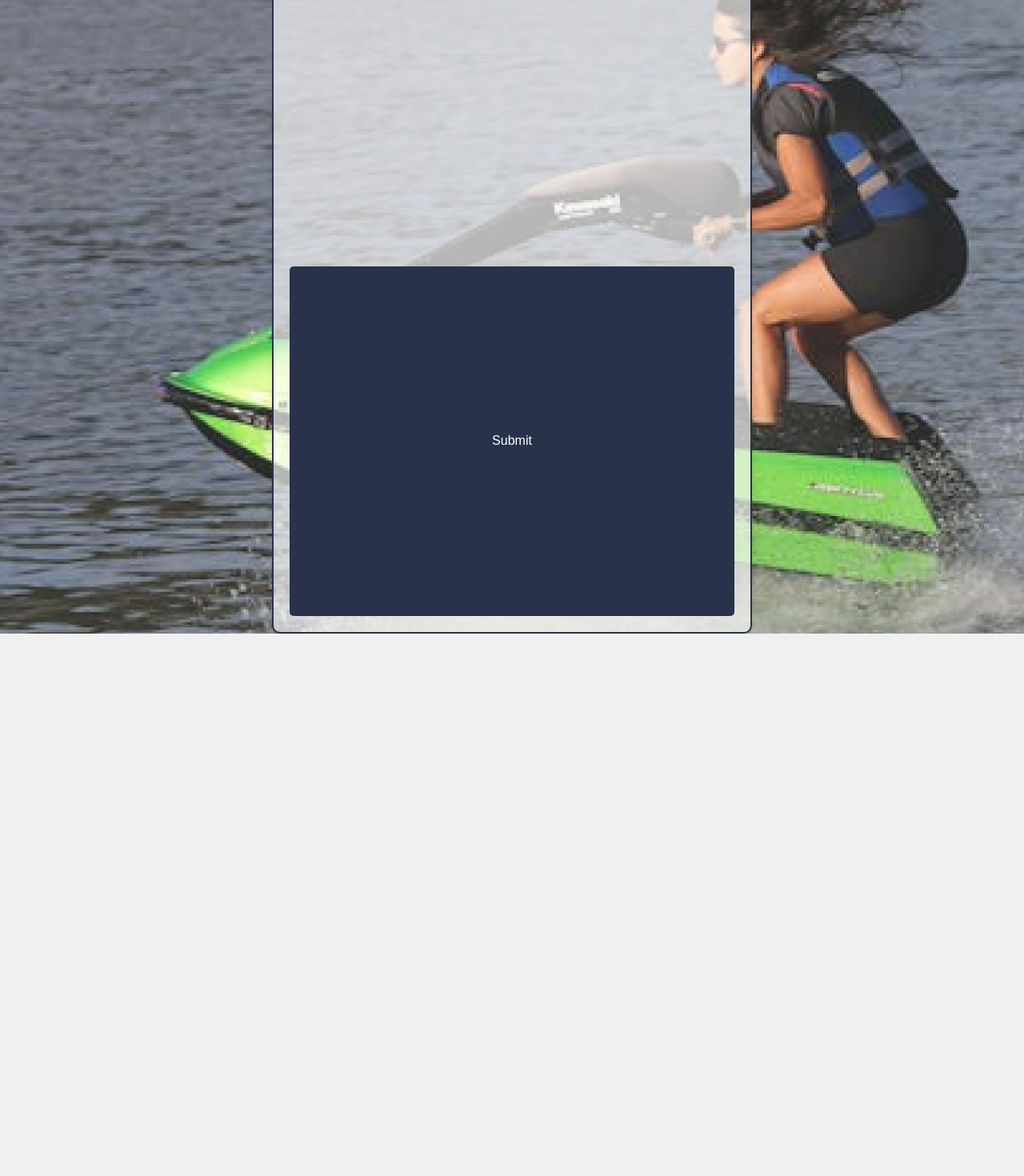
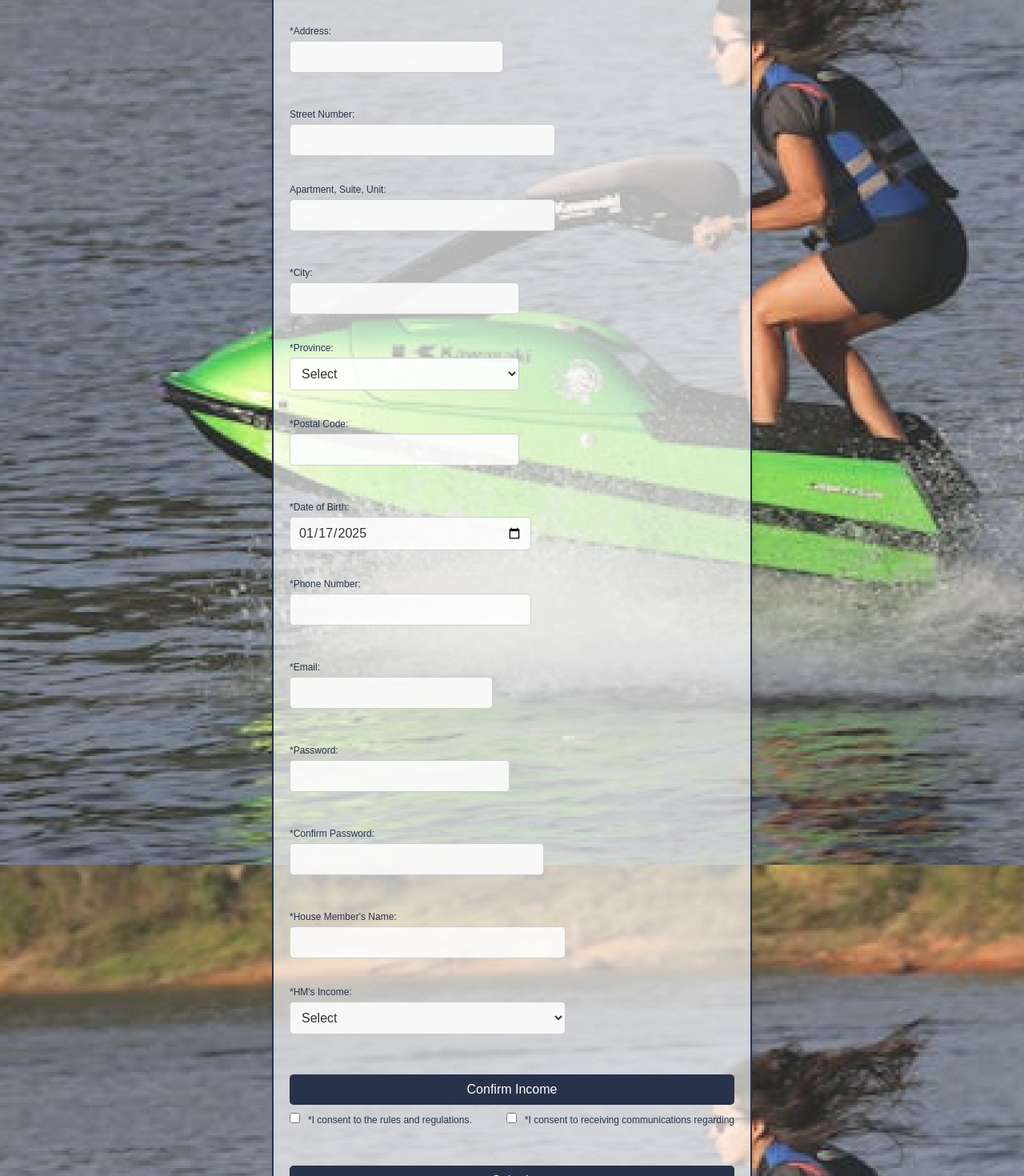
Before and after one commit to Raman9357/match-game, a React (Create React App) app: page /signup in a window 1280 px wide. Shown: the part 300-1770 px from the top of the page at 80% size. Before the commit the page ends 1092 px from the top, so only its background shows below. Built offline with nearby package versions, Linux system fonts and the light colour scheme.

Commit message:
Updated SignUp.jsx without any missing labels

```diff
--- a/src/pages/SignUp.jsx
+++ b/src/pages/SignUp.jsx
@@ -36,39 +36,38 @@ function SignUp() {
 
     const validateForm = () => {
         const errors = {};
-        if (!formData.firstName) errors.firstName = '*First Name is required.';
-        if (!formData.lastName) errors.lastName = '*Last Name is required.';
-        if (!formData.address) errors.address = '*Address is required.';
-        if (!formData.city) errors.city = '*City is required.';
-        if (!formData.province) errors.province = '*Province is required.';
-        if (!formData.postalCode) errors.postalCode = '*Postal Code is required.';
-        if (!formData.phoneNumber) errors.phoneNumber = '*Phone Number is required.';
-        if (!formData.email) errors.email = '*Email is required.';
-        if (!formData.password) errors.password = '*Insert Your Password.';
-        if (!formData.confirm) errors.confirm = '*Confirm Your Password.';
-        if (!formData.dob) errors.dob = '*Date of Birth is required.';
-        if (formData.adults < 1) errors.adults = '*There must be at least one adult.';
-        if (!formData.income) errors.income = '*Insert Income.';
-        if (!formData.consentRules) errors.consentRules = '*You must consent to the rules before proceeding.';
-        if (!formData.consentCommunications) errors.consentCommunications = '*You must consent to communications before proceeding.';
+        if (!formData.firstName) errors.firstName = "*First Name is required.";
+        if (!formData.lastName) errors.lastName = "*Last Name is required.";
+        if (!formData.address) errors.address = "*Address is required.";
+        if (!formData.city) errors.city = "*City is required.";
+        if (!formData.province) errors.province = "*Province is required.";
+        if (!formData.postalCode) errors.postalCode = "*Postal Code is required.";
+        if (!formData.phoneNumber) errors.phoneNumber = "*Phone Number is required.";
+        if (!formData.email) errors.email = "*Email is required.";
+        if (!formData.password) errors.password = "*Insert Your Password.";
+        if (!formData.confirm) errors.confirm = "*Confirm Your Password.";
+        if (!formData.dob) errors.dob = "*Date of Birth is required.";
+        if (!formData.houseMember) errors.houseMember = "*HM's Name is Required.";
+        if (!formData.income) errors.income = "*Insert Income.";
+        if (!formData.consentRules) errors.consentRules = "*You must consent to the rules before proceeding.";
+        if (!formData.consentCommunications) errors.consentCommunications = "*You must consent to communications before proceeding.";
 
-        if (formData.email && !/^\S+@\S+\.\S+$/.test(formData.email)) errors.email = '*Please enter a valid email.';
+        if (formData.email && !/^\S+@\S+\.\S+$/.test(formData.email)) errors.email = "*Please enter a valid email.";
         if ((formData.email.match(/@/g) || []).length !== 1) errors.email = "*Email must contain exactly one '@'.";
-        if (formData.phoneNumber && !/^\d{3}-\d{3}-\d{4}$/.test(formData.phoneNumber)) errors.phoneNumber = '*8 Digits Only.';
-        if ((formData.phoneNumber.match(/-/g) || []).length !== 2) errors.phoneNumber = '*Two Dashes Required.';
+
+        if (formData.phoneNumber && !/^\d{3}-\d{3}-\d{4}$/.test(formData.phoneNumber)) errors.phoneNumber = "*8 Digits Only.";
+        if ((formData.phoneNumber.match(/-/g) || []).length !== 2) errors.phoneNumber = "*Two Dashes Required.";
 
         return errors;
     };
 
-    const handleSubmit = e => {
+    const handleSubmit = (e) => {
         e.preventDefault();
         const errors = validateForm();
         if (Object.keys(errors).length > 0) {
             setFormErrors(errors);
         } else {
-            const fileContent = new Blob([JSON.stringify(formData, null, 2)], { type: 'application/json' });
-            saveAs(fileContent, 'user.json');
-            navigate('/contest');
+            navigate("/contest");
         }
     };
 
@@ -76,24 +75,140 @@ function SignUp() {
         <div className="form-container">
             <h2>Sign Up</h2>
             <form onSubmit={handleSubmit}>
-                {}
-                <label className="field-half">
-                    *First Name:
-                    <input
-                        type="text"
-                        name="firstName"
-                        value={formData.firstName}
-                        onChange={handleChange}
-                        className={formErrors.firstName ? 'error' : ''}
-                        maxLength="45"
-                    />
-                    {formErrors.firstName && (
-                        <span className="error-message">
-                            {formErrors.firstName}
-                        </span>
-                    )}
+                <label>*First Name:
+                <input type="text" name="firstName" value={formData.firstName} onChange={handleChange} className={formErrors.firstName ? "error" : ""} maxLength="45" />
+                {formErrors.firstName && <span className="error-message">{formErrors.firstName}</span>}
                 </label>
-                {}
+
+                <label>*Last Name:
+                <input type="text" name="lastName" value={formData.lastName} onChange={handleChange} className={formErrors.lastName ? "error" : ""} maxLength="45" />
+                {formErrors.lastName && <span className="error-message">{formErrors.lastName}</span>}
+                </label>
+
+                <label>*Address:
+                <input type="text" name="address" value={formData.address} onChange={handleChange} className={formErrors.address ? "error" : ""} maxLength="50" />
+                {formErrors.address && <span className="error-message">{formErrors.address}</span>}
+                </label>
+
+                <div className="street-unit">
+                    <div>
+                        <label>Street Number:
+                        <input type="text" name="street" value={formData.address} onChange={handleChange} maxLength="10" />
+                        </label>
+                    </div>
+
+                    <div>
+                        <label>Apartment, Suite, Unit:
+                        <input type="text" name="apartment" value={formData.address} onChange={handleChange} maxLength="3" />
+                        </label>
+                    </div>
+                </div>
+
+                <div className="city-province-postal">
+                    <div>
+                        <label>*City:
+                        <input type="text" name="city" value={formData.city} onChange={handleChange} className={formErrors.city ? "error" : ""} maxLength="25" />
+                        {formErrors.city && <span className="error-message">{formErrors.city}</span>}
+                        </label>
+                    </div>
+
+                    <div>
+                        <label>*Province:
+                        <select name="province" value={formData.province} onChange={handleChange} className={formErrors.province ? "error" : ""}>
+                            <option value="">Select</option>
+                            {["Alberta", "British Columbia", "Manitoba", "New Brunswick", "Newfoundland and Labrador", "Nova Scotia", "Ontario", "Prince Edward Island", "Quebec", "Saskatchewan", "Northwest Territories", "Nunavut", "Yukon"].map((prov) => (
+                                <option key={prov} value={prov}>{prov}</option>
+                            ))}
+                        </select>
+                        {formErrors.province && <span className="error-message">{formErrors.province}</span>}
+                        </label>
+                    </div>
+
+                    <div>
+                        <label>*Postal Code:
+                        <input type="text" name="postalCode" value={formData.postalCode} onChange={handleChange} className={formErrors.postalCode ? "error" : ""} maxLength="10" />
+                        {formErrors.postalCode && <span className="error-message">{formErrors.postalCode}</span>}
+                        </label>
+                    </div>
+                </div>
+
+                <div className="dob-phone">
+                    <div>
+                    <label>*Date of Birth:
+                    <input type="date" name="dob" value={formData.dob} onChange={handleChange} className={formErrors.dob ? "error" : ""} />
+                    {formErrors.dob && <span className="error-message">{formErrors.dob}</span>}
+                    </label>
+                    </div>
+
+                    <div>
+                    <label>*Phone Number:
+                    <input type="tel" name="phoneNumber" value={formData.phoneNumber} onChange={handleChange} className={formErrors.phoneNumber ? "error" : ""} maxLength="12" />
+                    {formErrors.phoneNumber && <span className="error-message">{formErrors.phoneNumber}</span>}
+                    </label>
+                    </div>
+                </div>
+
+                <label>*Email:
+                <input type="email" name="email" value={formData.email} onChange={handleChange} className={formErrors.email ? "error" : ""} />
+                {formErrors.email && <span className="error-message">{formErrors.email}</span>}
+                </label>
+
+                <label>*Password:
+                <input type="password" name="password" value={formData.password} onChange={handleChange} className={formErrors.password ? "error" : ""} />
+                {formErrors.password && <span className="error-message">{formErrors.password}</span>}
+                </label>
+
+                <label>*Confirm Password:
+                <input type="text" name="confirm" value={formData.confirm} onChange={handleChange} className={formErrors.confirm ? "error" : ""} />
+                {formErrors.confirm && <span className="error-message">{formErrors.confirm}</span>}
+                </label>
+
+                <div className="house-member">
+                    <div>
+                    <label>*House Member's Name:
+                    <input type="text" name="houseMember" value={formData.houseMember} onChange={handleChange} className={formErrors.houseMember ? "error" : ""} maxLength="10" />
+                    {formErrors.houseMember && <span className="error-message">{formErrors.houseMember}</span>}
+                    </label>
+                    </div>
+
+                    <div>
+                        <label>*HM's Income:
+                        <select
+                                name="income"
+                                value={formData.income}
+                                onChange={handleChange}
+                                className={formErrors.income ? "error" : ""}
+                            >
+                                <option value="">Select</option>
+                                {["Below $20,000","$20,000-$39,999", "$40,000-$59,999", "$60,000-$79,999", "$80,000-$99,999", "$100,000-$149,999", "$150,000-$199,999", "Above $200,000"]
+                                    .map((income) => (
+                                        <option key={income} value={income}>{income}</option>
+                                    ))}
+                            </select>
+                            {formErrors.income && <span className="error-message">{formErrors.income}</span>}
+                        </label>
+                    </div>
+                </div>
+
+                <button
+                    type="submit" onClick={handleSubmit} className="submit-button" >
+                    Confirm Income
+                </button>
+
+                <label>
+                <input type="checkbox" name="consentRules" checked={formData.consentRules} onChange={handleChange} />
+                *I consent to the rules and regulations.
+                {formErrors.consentRules && <span className="error-message">{formErrors.consentRules}</span>}
+                </label>
+
+                <label>
+                <input type="checkbox" name="consentCommunications" checked={formData.consentCommunications} onChange={handleChange}/>
+                *I consent to receiving communications regarding
+                {formErrors.consentCommunications && <span className="error-message">{formErrors.consentCommunications}</span>}
+                </label>
+
+
+
                 <button type="submit">Submit</button>
             </form>
         </div>
```
